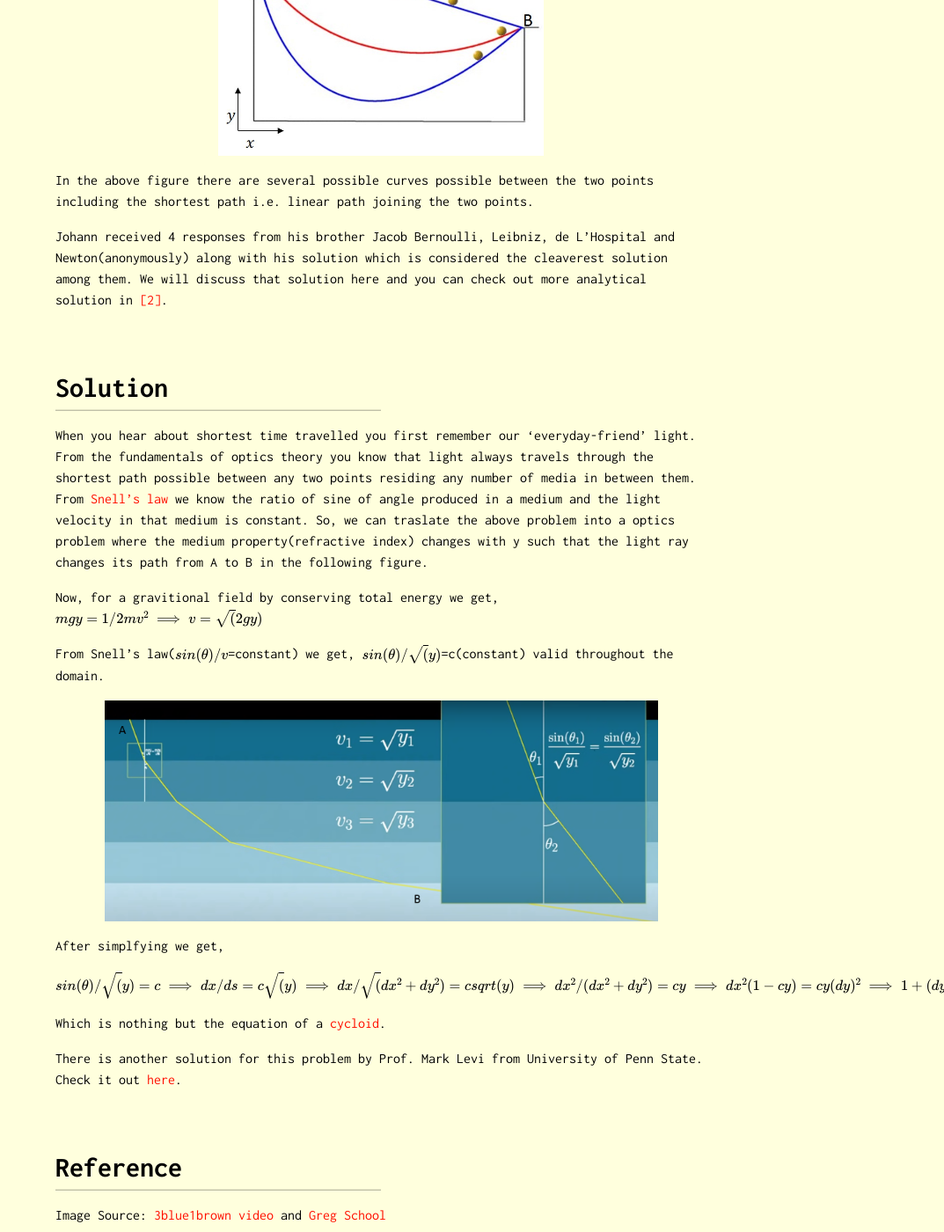
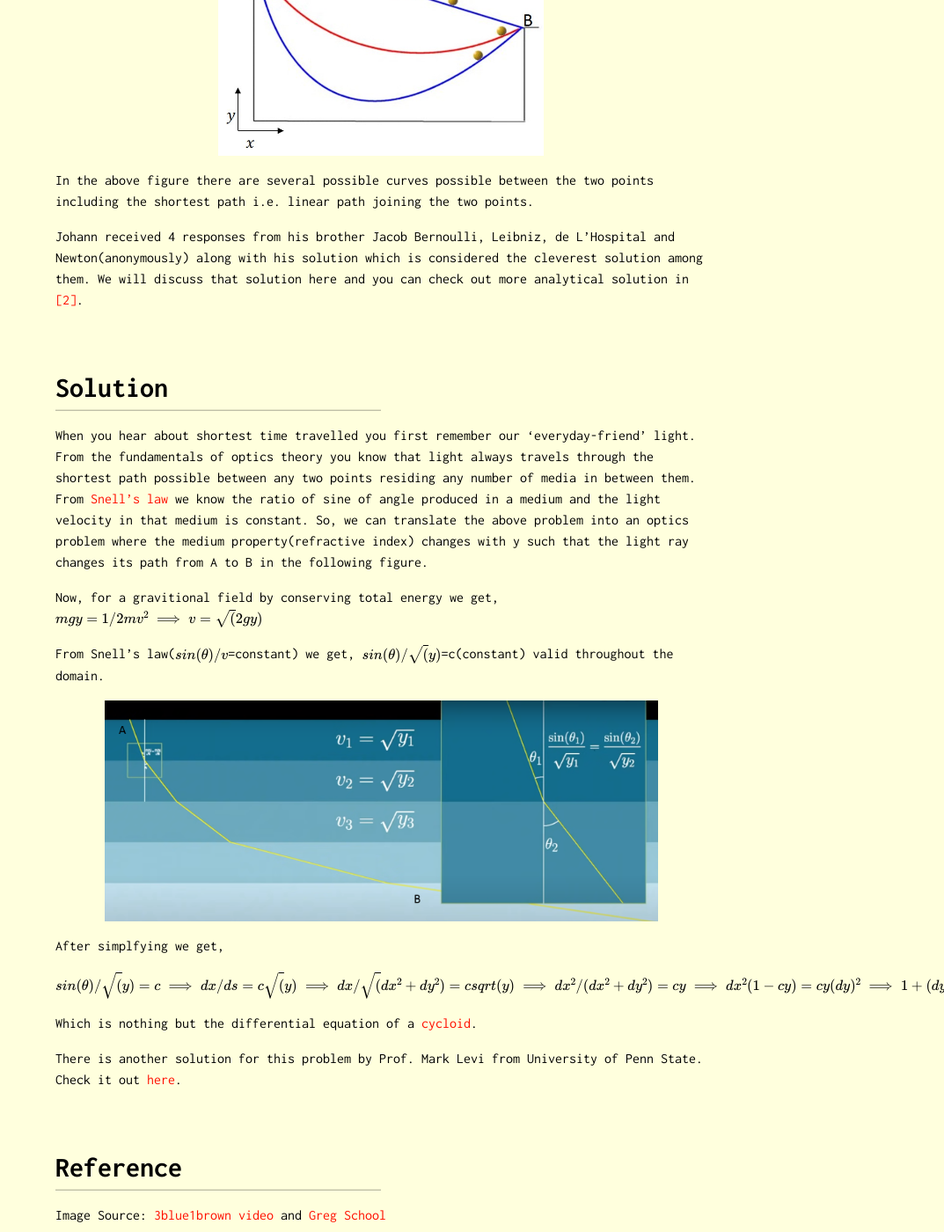
Before and after one commit to Oscuro-Phoenix/math-for-fun, a Jekyll site: the page built from _posts/2022-01-01-Problem-24.md, in a window 1280 px wide and 1400 px high, scrolled down 692 px. Shown: the whole window at 88% size, without its empty margins (207-1280 px from the left). Built offline with Jekyll 4.4.1, drawn with Linux system fonts in a browser that asks for light colours; formulas are drawn with MathJax 3.

Commit message:
Update 2022-01-01-Problem-24.md

```diff
--- a/_posts/2022-01-01-Problem-24.md
+++ b/_posts/2022-01-01-Problem-24.md
@@ -6,7 +6,7 @@
 ---
 # Problem 24 : Brachistochrone Problem
 
-Let's start this new year with a problem with substantial history from the 15th century: Brachistochrone problem. Before going into the problem statement I like to lay the historical groundwork of this problem's origin and impact on the mathematical world of that time. Johann Bernoulli, a famous swiss mathematician came up with this problem and challenged 'the most brilliant mathematicians in the world' to solve this problem and whoever would communicate Johann the solution he would 'publicly declare him worthy of praise'[[1]](https://mathshistory.st-andrews.ac.uk/HistTopics/Brachistochrone/).
+Let's start this new year with a problem with substantial history from the 15th century: Brachistochrone problem. Before going into the problem statement I like to lay the historical groundwork of this problem's origin and impact on the mathematical world of that time. Johann Bernoulli, a famous swiss mathematician came up with this problem and challenged 'the most brilliant mathematicians in the world' to solve this problem and whoever would communicate Johann the solution he would 'publicly declare him worthy of praise' [[1]](https://mathshistory.st-andrews.ac.uk/HistTopics/Brachistochrone/).
 $$\\$$
 The problem statement is, 'Given two points A and B in a vertical plane, what is the curve traced out by a point acted on only by gravity, which starts at A and reaches B in the shortest time.'
 
@@ -14,11 +14,11 @@
 
 In the above figure there are several possible curves possible between the two points including the shortest path i.e. linear path joining the two points.
 
-Johann received 4 responses from his brother Jacob Bernoulli, Leibniz, de L'Hospital and Newton(anonymously) along with his solution which is considered the cleaverest solution among them. We will discuss that solution here and you can check out more analytical solution in [[2]](https://mathworld.wolfram.com/BrachistochroneProblem.html).
+Johann received 4 responses from his brother Jacob Bernoulli, Leibniz, de L'Hospital and Newton(anonymously) along with his solution which is considered the cleverest solution among them. We will discuss that solution here and you can check out more analytical solution in [[2]](https://mathworld.wolfram.com/BrachistochroneProblem.html).
 
 # Solution
 
-When you hear about shortest time travelled you first remember our 'everyday-friend' light. From the fundamentals of optics theory you know that light always travels through the shortest path possible between any two points residing any number of media in between them. From [Snell's law](https://oscuro-phoenix.github.io/math-for-fun/2021-06-21-Problem-16/) we know the ratio of sine of angle produced in a medium and the light velocity in that medium is constant. So, we can traslate the above problem into a optics problem where the medium property(refractive index) changes with y such that the light ray changes its path from A to B in the following figure.
+When you hear about shortest time travelled you first remember our 'everyday-friend' light. From the fundamentals of optics theory you know that light always travels through the shortest path possible between any two points residing any number of media in between them. From [Snell's law](https://oscuro-phoenix.github.io/math-for-fun/2021-06-21-Problem-16/) we know the ratio of sine of angle produced in a medium and the light velocity in that medium is constant. So, we can translate the above problem into an optics problem where the medium property(refractive index) changes with y such that the light ray changes its path from A to B in the following figure.
 
 Now, for a gravitional field by conserving total energy we get,
 $$
@@ -43,7 +43,7 @@
 \implies 1+(dy/dx)^2=1/cy
 $$
 
-Which is nothing but the equation of a [cycloid](https://en.wikipedia.org/wiki/Cycloid).
+Which is nothing but the differential equation of a [cycloid](https://en.wikipedia.org/wiki/Cycloid).
 
 There is another solution for this problem by Prof. Mark Levi from University of Penn State. Check it out [here](https://4ccb06ba-5733-4d01-9652-1f173bc0e51c.filesusr.com/ugd/4d55eb_43090d54f6384c568c2f0f5e116d123f.pdf).
 
```
